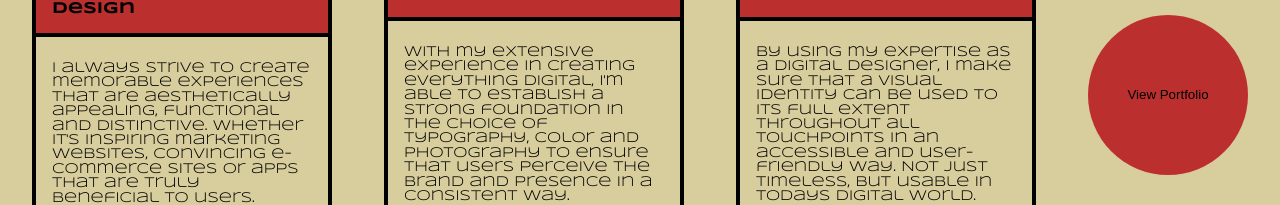
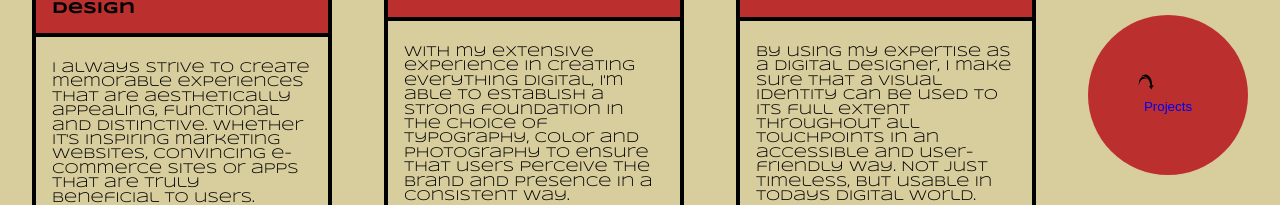
Before and after one commit to LemmyMwaura/Personal-portfolio, a React (Vite) app: page / in a window 1280 px wide. Shown: the part 1403-1608 px from the top of the page. Built offline with nearby package versions, Linux system fonts and the light colour scheme; a web font is replaced by a local one.

Commit message:
feat: implemented exit variants

```diff
--- a/src/Animations/Variants/BannerVariants.js
+++ b/src/Animations/Variants/BannerVariants.js
@@ -4,14 +4,7 @@ const banner = {
       delaychildren: 0.4,
       staggerChildren: 0.1,
     },
-  },
-  exit: {
-    y: -200,
-    transition: {
-      ease: 'easeOut',
-      duration: 1.5,
-    },
-  },
+  }
 }
 
 const letterAnimations = {
@@ -24,7 +17,7 @@ const letterAnimations = {
       ease: [0.6, 0.01, -0.05, 0.9],
       duration: 1,
     },
-  },
+  }
 }
 
 const banner2 = {
@@ -33,14 +26,7 @@ const banner2 = {
       delaychildren: 0.4,
       staggerChildren: 0.5,
     },
-  },
-  exit: {
-    y: -200,
-    transition: {
-      ease: 'easeOut',
-      duration: 1.5,
-    },
-  },
+  }
 }
 
 const BannerVariants = {
--- /dev/null
+++ b/src/Animations/Variants/ExitVariants.js
@@ -0,0 +1,11 @@
+const exitVariant = {
+  exit: {
+    y: -200,
+    transition: {
+      ease: 'easeOut',
+      duration: 1.5,
+    },
+  },
+}
+
+export default exitVariant
--- a/src/Pages/Contact.jsx
+++ b/src/Pages/Contact.jsx
@@ -1,10 +1,12 @@
 import { useEffect, useState, useRef } from "react"
 import { useSelector } from "react-redux"
 import { useLocation } from "react-router-dom"
+import { motion } from "framer-motion"
 
 //components
 import Transition from "../Components/Transition"
 import useLocoScroll from "../Hooks/useLocoScroll"
+import exitVariant from "../Animations/Variants/ExitVariants"
 
 const Contact = () => {
   const showPageData = useSelector(({ showPage }) => showPage.show)
@@ -40,8 +42,8 @@ const Contact = () => {
     <div>
       {showTransition && <Transition pagename="Contact" />}
       {showPageData && (
-        <>
-          <div
+        <motion.div variants={atContactRoute ? exitVariant : ""} exit="exit">
+          <section
             ref={contactRef}
             style={{
               paddingTop: atContactRoute ? "4rem" : "2rem",
@@ -50,8 +52,8 @@ const Contact = () => {
             className="contact-container data-scroll-section"
           >
             Contact
-          </div>
-        </>
+          </section>
+        </motion.div>
       )}
     </div>
   )
--- a/src/Pages/Home.jsx
+++ b/src/Pages/Home.jsx
@@ -1,6 +1,7 @@
 import { useEffect, useRef } from "react"
 import { useSelector } from "react-redux"
 import { useLocation } from "react-router-dom"
+import { motion } from "framer-motion"
 
 //Components
 import Banner from "../Components/Banner"
@@ -11,6 +12,7 @@ import Transition from "../Components/Transition"
 import MindMap from "../Pages/MindMap"
 import Projects from "../Pages/Projects"
 import Contact from "../Pages/Contact"
+import exitVariant from "../Animations/Variants/ExitVariants"
 
 import useLocoScroll from "../Hooks/useLocoScroll"
 
@@ -45,7 +47,11 @@ const Home = () => {
         <div className="container">
           {showTransition && <Transition pagename={"HOME"} />}
           {showPageData && (
-            <div
+            <motion.div
+            variants={exitVariant}
+            exit="exit"
+            >
+              <section
                 ref={scrollRef}
                 data-scroll-container
                 className=""
@@ -55,9 +61,10 @@ const Home = () => {
                   <Banner />
                 </div>
                 <MindMap />
-              <Projects />
+                {/* <Projects /> */}
                 <Contact />
-            </div>
+              </section>
+            </motion.div>
           )}
         </div>
       )}
--- a/src/Pages/MindMap.jsx
+++ b/src/Pages/MindMap.jsx
@@ -1,13 +1,17 @@
 import { useEffect, useRef, useState } from "react"
 import { useSelector } from "react-redux"
 import { useLocation } from "react-router-dom"
+import { Link } from "react-router-dom"
+import { motion } from "framer-motion"
 
 //components
 import Transition from "../Components/Transition"
 import useLocoScroll from "../Hooks/useLocoScroll"
 
-//svg + icons
+//svg + icons + variants
 import Underline from "../Assets/svg/underline"
+import { GiArrowDunk } from "react-icons/gi"
+import exitVariant from "../Animations/Variants/ExitVariants"
 
 const MindMap = () => {
   const showPageData = useSelector(({ showPage }) => showPage.show)
@@ -43,7 +47,8 @@ const MindMap = () => {
     <div>
       {showTransition && <Transition pagename="MIND-MAP" />}
       {showPageData && (
-        <div
+        <motion.div variants={atMindRoute ? exitVariant : ""} exit="exit">
+          <section
             ref={mindRef}
             style={{
               paddingTop: atMindRoute ? "4rem" : "2rem",
@@ -59,14 +64,14 @@ const MindMap = () => {
                   <div className="details detail-1">
                     <span> - </span>
                     <span id="content">
-                     Hello! My name is Brittany and I enjoy creating things that
-                    live on the internet. My interest in web development started
-                    back in 2012 when I decided to try editing custom Tumblr
-                    themes — turns out hacking together a custom reblog button
-                    taught me a lot about HTML & CSS! Fast-forward to today, and
-                    I’ve had the privilege of working at an advertising agency,
-                    a start-up, a huge corporation, and a student-led design
-                    studio.
+                      Hello! My name is Brittany and I enjoy creating things
+                      that live on the internet. My interest in web development
+                      started back in 2012 when I decided to try editing custom
+                      Tumblr themes — turns out hacking together a custom reblog
+                      button taught me a lot about HTML & CSS! Fast-forward to
+                      today, and I’ve had the privilege of working at an
+                      advertising agency, a start-up, a huge corporation, and a
+                      student-led design studio.
                     </span>
                   </div>
                   <div className="details detail-2">
@@ -92,8 +97,8 @@ const MindMap = () => {
                   <p>
                     I always strive to create memorable experiences that are
                     aesthetically appealing, functional and distinctive. Whether
-                  it's inspiring marketing websites, convincing e-commerce sites
-                  or apps that are truly beneficial to users.
+                    it's inspiring marketing websites, convincing e-commerce
+                    sites or apps that are truly beneficial to users.
                   </p>
                 </div>
                 <div className="item item-2">
@@ -108,18 +113,23 @@ const MindMap = () => {
                 <div className="item item-3">
                   <h4>Visual Design</h4>
                   <p>
-                  By using my expertise as a digital designer, I make sure that
-                  a visual identity can be used to its full extent throughout
-                  all touchpoints in an accessible and user-friendly way. Not
-                  just timeless, but usable in todays digital world.
+                    By using my expertise as a digital designer, I make sure
+                    that a visual identity can be used to its full extent
+                    throughout all touchpoints in an accessible and
+                    user-friendly way. Not just timeless, but usable in todays
+                    digital world.
                   </p>
                 </div>
                 <div className="item item-4">
-                <button className="btn btn-about">View Portfolio</button>
+                  <GiArrowDunk className="arrow-icon" />
+                  <button className="btn btn-about">
+                    <Link to="/projects">Projects</Link>
+                  </button>
                 </div>
               </div>
             </div>
-        </div>
+          </section>
+        </motion.div>
       )}
     </div>
   )
--- a/src/Pages/Projects.jsx
+++ b/src/Pages/Projects.jsx
@@ -1,19 +1,21 @@
 import { useEffect, useState, useRef } from "react"
 import { useSelector } from "react-redux"
 import { useLocation } from "react-router-dom"
+import { motion } from "framer-motion"
 
 //components
 import Transition from "../Components/Transition"
 import ProjectItem from "../Components/Project"
 
-//utility & hooks
+//utility & hooks & variants
 import projects from "../utils/projects"
 import useLocoScroll from "../Hooks/useLocoScroll"
+import exitVariant from "../Animations/Variants/ExitVariants"
 
 const Projects = () => {
   const showPageData = useSelector(({ showPage }) => showPage.show)
   const [showTransition, setShowTransition] = useState(false)
-  const [showTitle, setShowTitle] = useState(false)
+  const [atProjectsRoute, setAtProjectsRoute] = useState(false)
   const location = useLocation()
   const projectsRef = useRef(null)
   const [locoScrollRef] = useLocoScroll(
@@ -26,7 +28,7 @@ const Projects = () => {
   useEffect(() => {
     if (location.pathname !== "/") {
       setShowTransition(true)
-      setShowTitle(true)
+      setAtProjectsRoute(true)
     }
   }, [location.pathname])
 
@@ -44,13 +46,14 @@ const Projects = () => {
     <div>
       {showTransition && <Transition pagename="Projects" />}
       {showPageData && (
+        <motion.div variants={atProjectsRoute ? exitVariant : ""} exit="exit">
           <section
             ref={projectsRef}
             data-scroll-section
             className="projects-container"
           >
             <div className="projects-wrapper">
-            {showTitle && <h3 className="title">Projects</h3>}
+              {atProjectsRoute && <h3 className="title">Projects</h3>}
               {projects.map((project) => {
                 return (
                   <ProjectItem
@@ -62,6 +65,7 @@ const Projects = () => {
               })}
             </div>
           </section>
+        </motion.div>
       )}
     </div>
   )
```
Lines whose indentation alone changed are shown as unchanged.
